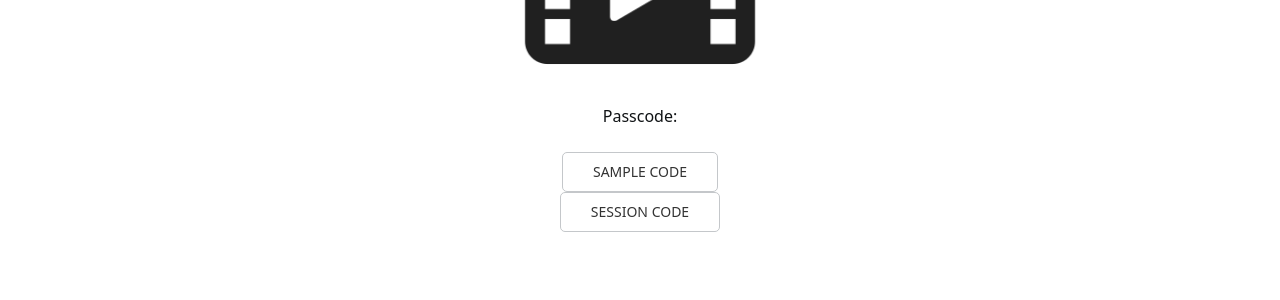
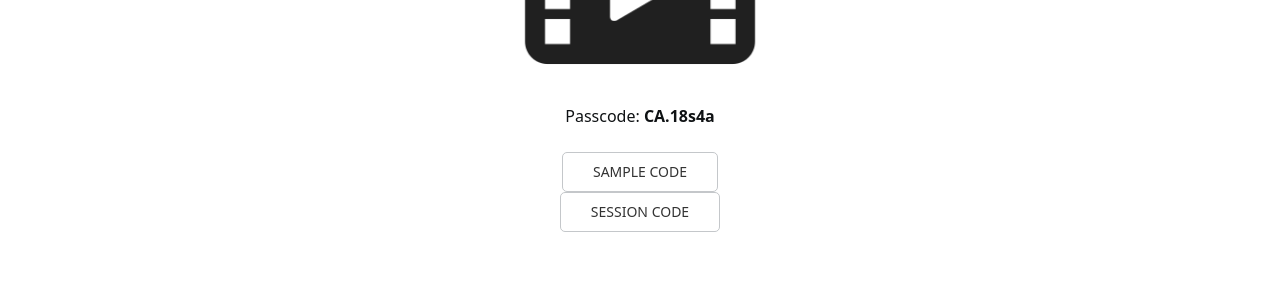
Before and after one commit to Watts-College/paf-514-template, a Jekyll site: the page built from review.md, in a window 1280 px wide and 900 px high, scrolled down 1152 px. Shown: the part 155-455 px from the top of the window. Built offline with Jekyll 4.4.1, drawn with Linux system fonts in a browser that asks for light colours; nearby versions of some CDN libraries; a script bundle is joined from its source files by our own code; library files that are not in the unit come from our copies; a style sheet for code colours, icons or effects is not loaded.

Commit message:
Update review.md

```diff
--- a/review.md
+++ b/review.md
@@ -8,10 +8,10 @@
 session:
 - week1:
   date:  'Monday Aug 21st'
-  video: ''
-  password: ''
+  video: 'https://asu.zoom.us/rec/share/hI1lm6EZNL_Ba8G7jlw8KHauwqUh1qsReyXiHT9bmJGwVsmCJRP4R_wBvnP_xn0k.euJ6KVA3Hg1biYsW'
+  password: 'CA.18s4a'
   sample-code: 'week-01-control-structures.R'
-  session-code: ''
+  session-code: 'week-01-control-structures-v3.Rhistory'
 - week2:
   date:  'Mon Aug 28th'
   video: ''
```
